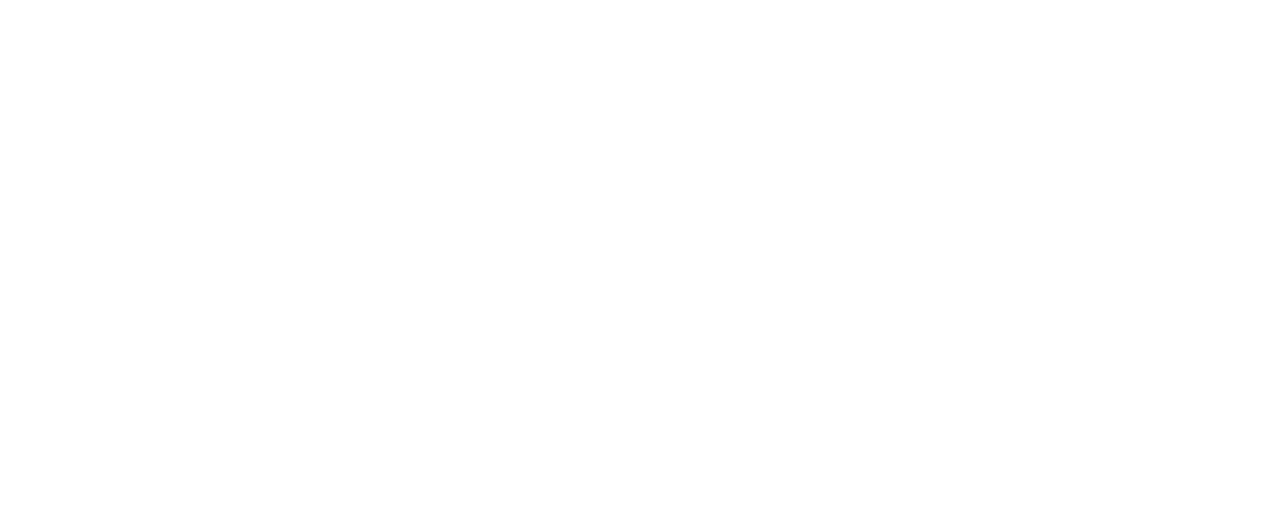
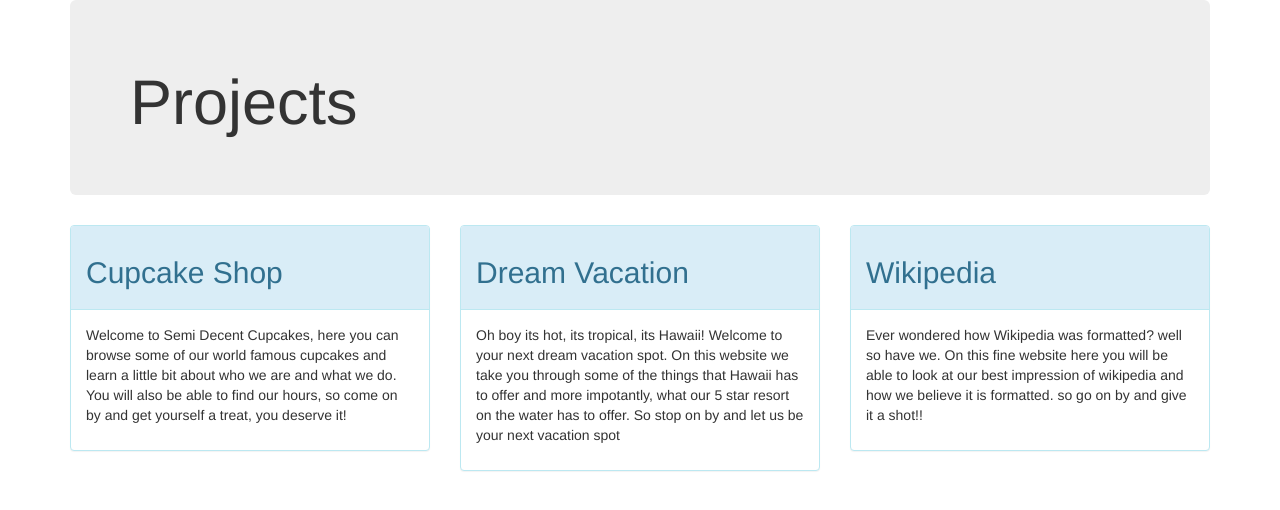
Before and after one commit to jbar485/Programming-Portfolio, a plain HTML site: page projects.html in a window 1280 px wide. Drawn offline with Linux system fonts and the light colour scheme.

Commit message:
Add containers, rows, and columns to my projects page

```diff
--- a/css/styles.css
+++ b/css/styles.css
@@ -0,0 +1,3 @@
+/* Header */
+
+/* Images */
--- a/projects.html
+++ b/projects.html
@@ -0,0 +1,51 @@
+<!DOCTYPE html>
+<html lang="en" dir="ltr">
+  <head>
+    <link rel="stylesheet" href="css/bootstrap.css">
+    <link rel="stylesheet" href="css/styles.css">
+    <meta charset="utf-8">
+    <title>Projects</title>
+  </head>
+  <body>
+    <div class="container">
+      <div class="jumbotron">
+        <h1>Projects</h1>
+      </div>
+      <div class="row">
+        <div class="col-md-4">
+          <div class="panel panel-info">
+            <div class="panel-heading">
+              <h2 class="panel--title">Cupcake Shop</h2>
+            </div>
+            <div class="panel-body">
+              <p>Welcome to Semi Decent Cupcakes, here you can browse some of our world famous cupcakes and learn a little bit about who we are and what we do. You will also be able to find our hours, so come on by and get yourself a treat, you deserve it! </p>
+            </div>
+          </div>
+        </div>
+        <div class="col-md-4">
+          <div class="panel panel-info">
+            <div class="panel-heading">
+              <h2 class="panel--title">Dream Vacation</h2>
+            </div>
+            <div class="panel-body">
+              <p>Oh boy its hot, its tropical, its Hawaii! Welcome to your next dream vacation spot. On this website we take you through some of the things that Hawaii has to offer and more impotantly, what our 5 star resort on the water has to offer. So stop on by and let us be your next vacation spot</p>
+            </div>
+          </div>
+        </div>
+        <div class="col-md-4">
+          <div class="panel panel-info">
+            <div class="panel-heading">
+              <h2 class="panel--title">Wikipedia</h2>
+            </div>
+            <div class="panel-body">
+              <p>Ever wondered how Wikipedia was formatted? well so have we. On this fine website here you will be able to look at our best impression of wikipedia and how we believe it is formatted. so go on by and give it a shot!!</p>
+            </div>
+          </div>
+        </div>
+
+      </div>
+
+    </div>
+
+  </body>
+</html>
```
Also changed, not shown: index.html (+8 -3 lines).
